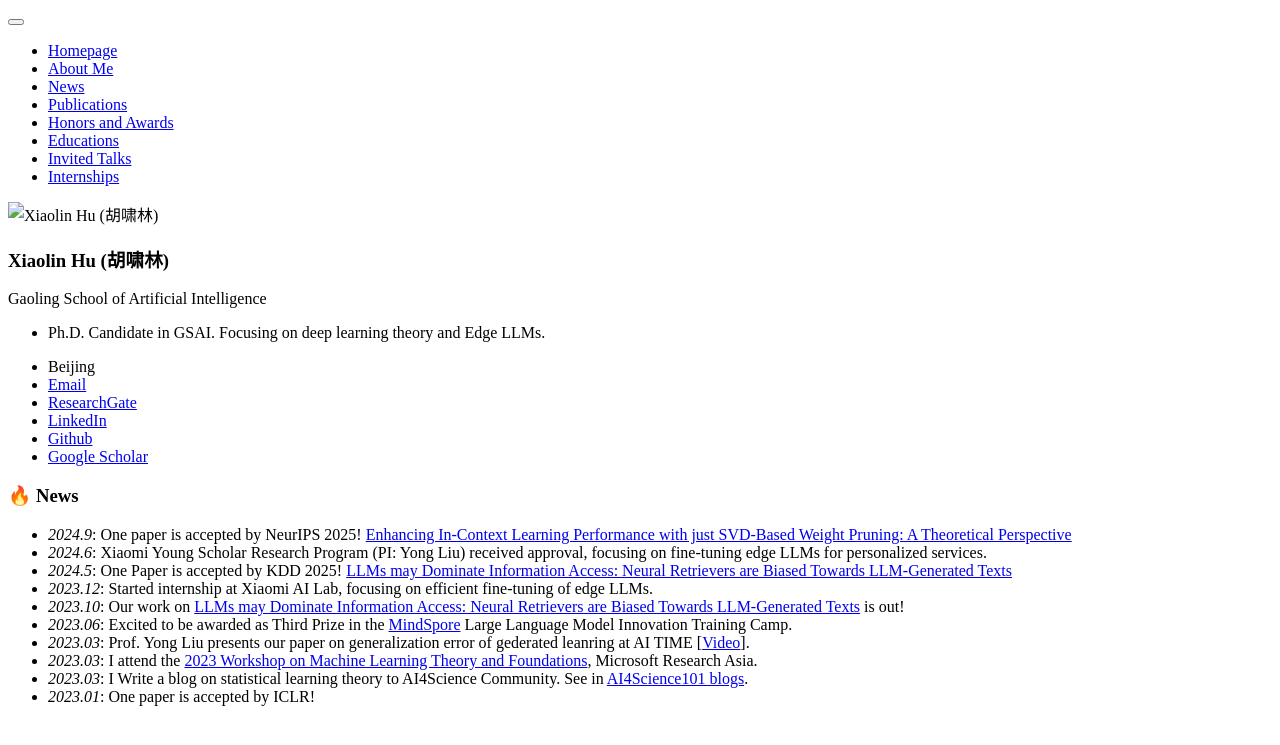
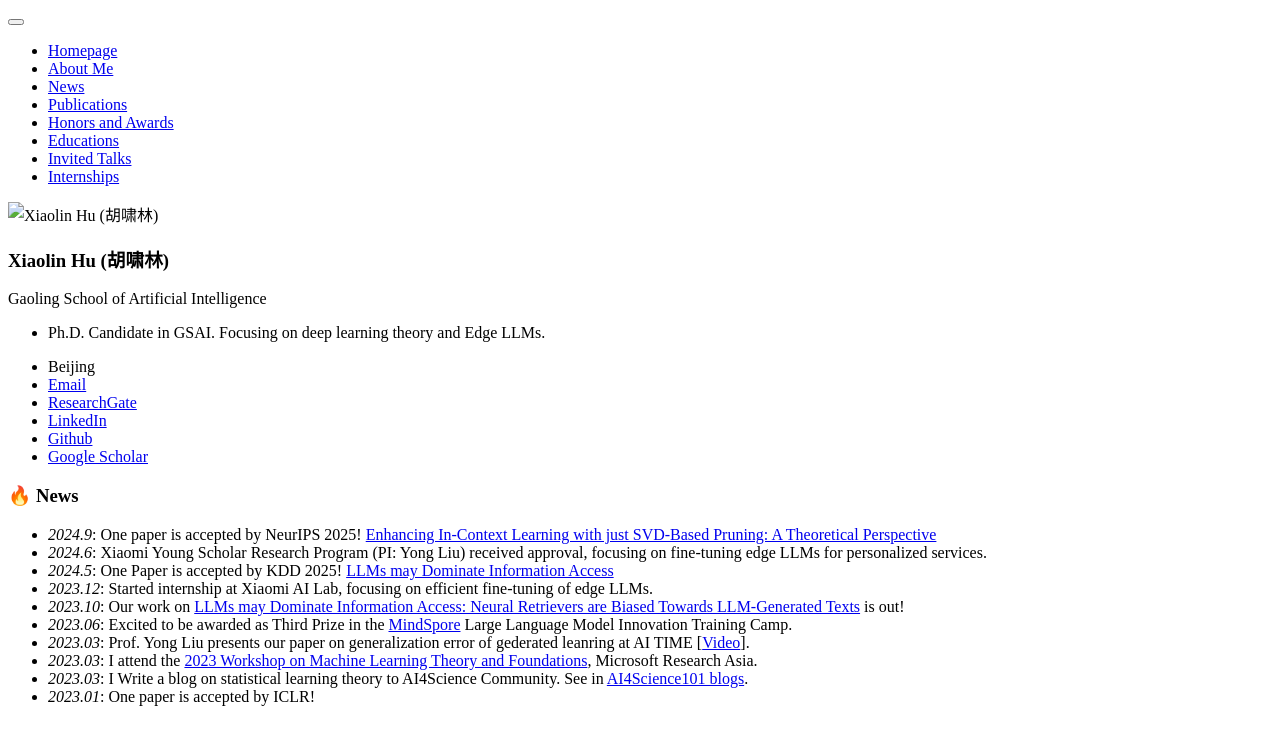
Before and after one commit to hsiaolinhu/hsiaolinhu.github.io, a Jekyll site: the page built from _pages/includes/news.md, in a window 1280 px wide. Shown: the top 745 px of the page. Built offline with Jekyll 4.4.1, drawn with Linux system fonts in a browser that asks for light colours; our own code applies the rules of GitHub Pages for plain Markdown files.

Commit message:
update news

```diff
--- a/_pages/includes/news.md
+++ b/_pages/includes/news.md
@@ -1,7 +1,7 @@
 # 🔥 News
-- *2024.9*: One paper is accepted by NeurIPS 2025! [Enhancing In-Context Learning Performance with just SVD-Based Weight Pruning: A Theoretical Perspective](https://arxiv.org/abs/2406.03768)
+- *2024.9*: One paper is accepted by NeurIPS 2025! [Enhancing In-Context Learning with just SVD-Based Pruning: A Theoretical Perspective](https://arxiv.org/abs/2406.03768)
 - *2024.6*: Xiaomi Young Scholar Research Program (PI: Yong Liu) received approval, focusing on fine-tuning edge LLMs for personalized services.
-- *2024.5*: One Paper is accepted by KDD 2025! [LLMs may Dominate Information Access: Neural Retrievers are Biased Towards LLM-Generated Texts](https://arxiv.org/abs/2310.20501)
+- *2024.5*: One Paper is accepted by KDD 2025! [LLMs may Dominate Information Access](https://arxiv.org/abs/2310.20501)
 - *2023.12*: Started internship at Xiaomi AI Lab, focusing on efficient fine-tuning of edge LLMs.
 - *2023.10*: Our work on [LLMs may Dominate Information Access: Neural Retrievers are Biased Towards LLM-Generated Texts](https://arxiv.org/abs/2310.20501) is out!
 - *2023.06*: Excited to be awarded as Third Prize in the [MindSpore](https://www.mindspore.cn/) Large Language Model Innovation Training Camp.
```
